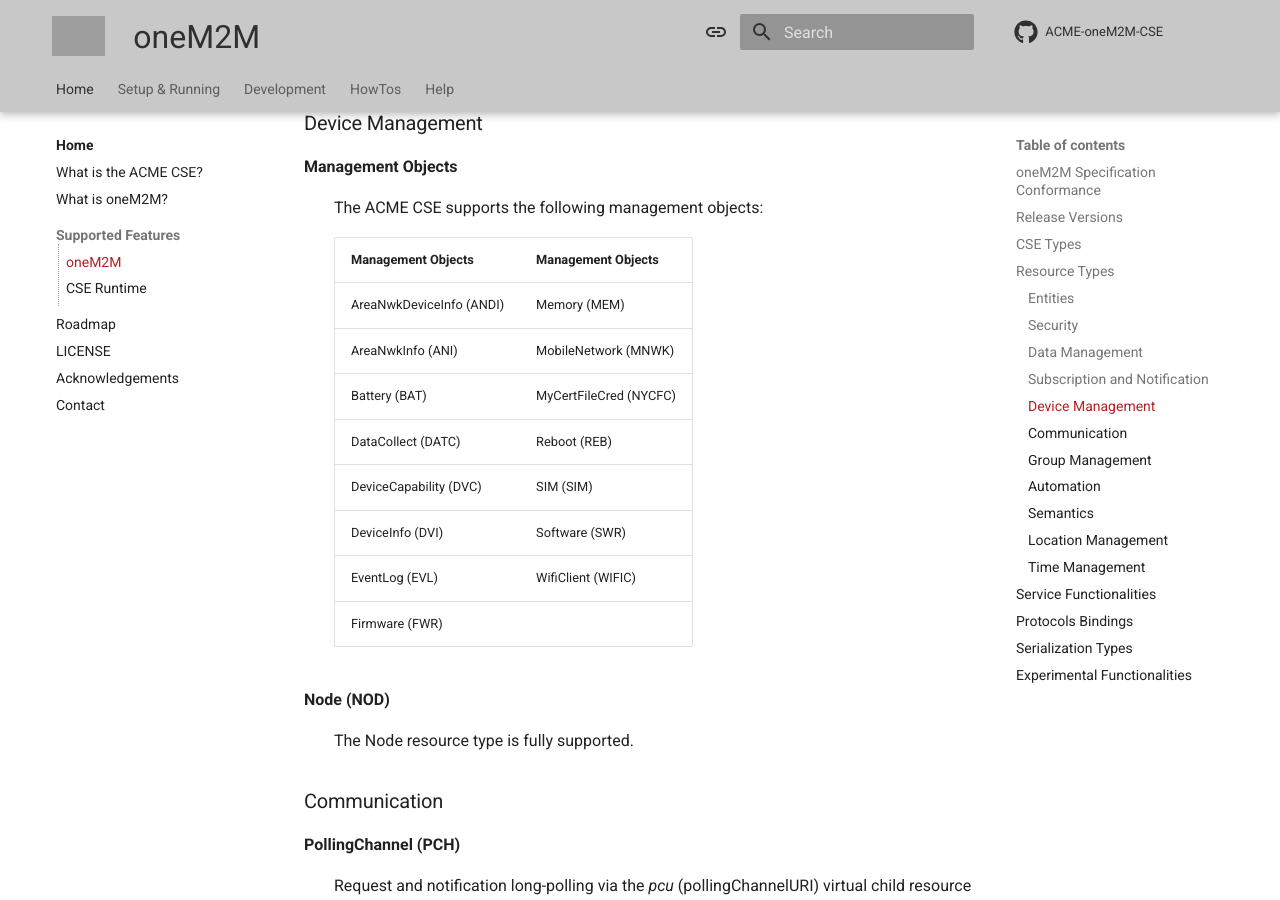
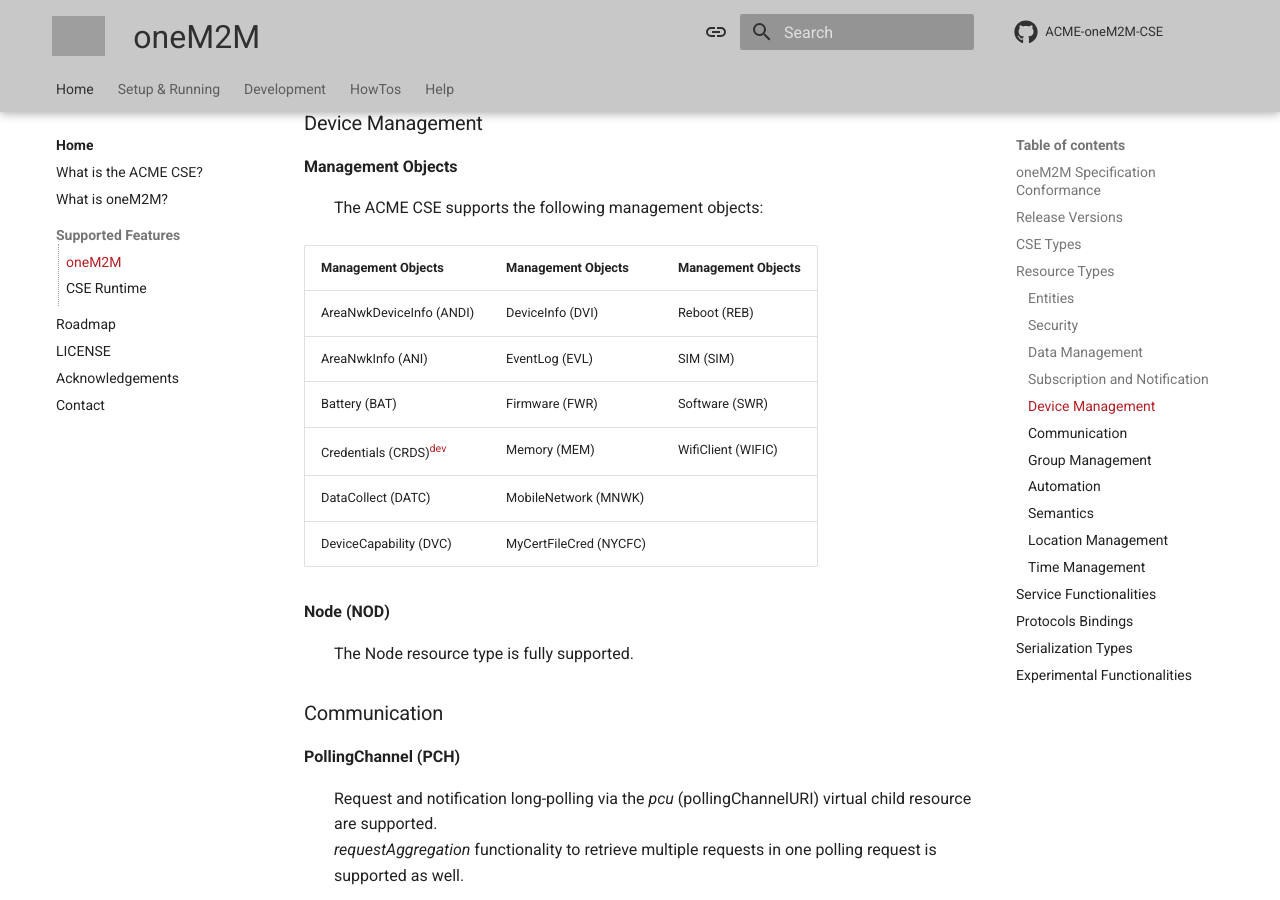
Before and after one commit to ankraft/ACME-oneM2M-CSE-mkdocs, an MkDocs documentation site: the page built from docs/home/Supported.md, in a window 1280 px wide and 900 px high, scrolled down 2772 px. Built offline with MkDocs 1.6.1 and Material for MkDocs 9.7.7, drawn with Linux system fonts in a browser that asks for light colours; comment, search, counter and statistics services are not loaded; grey boxes are pictures that could not be loaded.

Commit message:
Updated figures and supported list for [credentials] specialization

```diff
--- a/docs/home/Supported.md
+++ b/docs/home/Supported.md
@@ -121,16 +121,14 @@
 
 :	The ACME CSE supports the following management objects:
 
-	| Management Objects       | Management Objects     |
-	|--------------------------|------------------------|
-	| AreaNwkDeviceInfo (ANDI) | Memory (MEM)           |
-	| AreaNwkInfo (ANI)        | MobileNetwork (MNWK)   |
-	| Battery (BAT)            | MyCertFileCred (NYCFC) |
-	| DataCollect (DATC)       | Reboot (REB)           |
-	| DeviceCapability (DVC)   | SIM (SIM)              |
-	| DeviceInfo (DVI)         | Software (SWR)         |
-	| EventLog (EVL)           | WifiClient (WIFIC)     |
-	| Firmware (FWR)           |                        |
+| Management Objects                                                                              | Management Objects     | Management Objects |
+|-------------------------------------------------------------------------------------------------|------------------------|--------------------|
+| AreaNwkDeviceInfo (ANDI)                                                                        | DeviceInfo (DVI)       | Reboot (REB)       |
+| AreaNwkInfo (ANI)                                                                               | EventLog (EVL)         | SIM (SIM)          |
+| Battery (BAT)                                                                                   | Firmware (FWR)         | Software (SWR)     |
+| Credentials (CRDS)<span style="vertical-align:super;font-size:smaller;color:#b42025">dev</span> | Memory (MEM)           | WifiClient (WIFIC) |
+| DataCollect (DATC)                                                                              | MobileNetwork (MNWK)   |                    |
+| DeviceCapability (DVC)                                                                          | MyCertFileCred (NYCFC) |                    |
 
 
 **Node (NOD)**
```
Also changed, not shown: docs/images/resources_uml.png, 1 other file.
